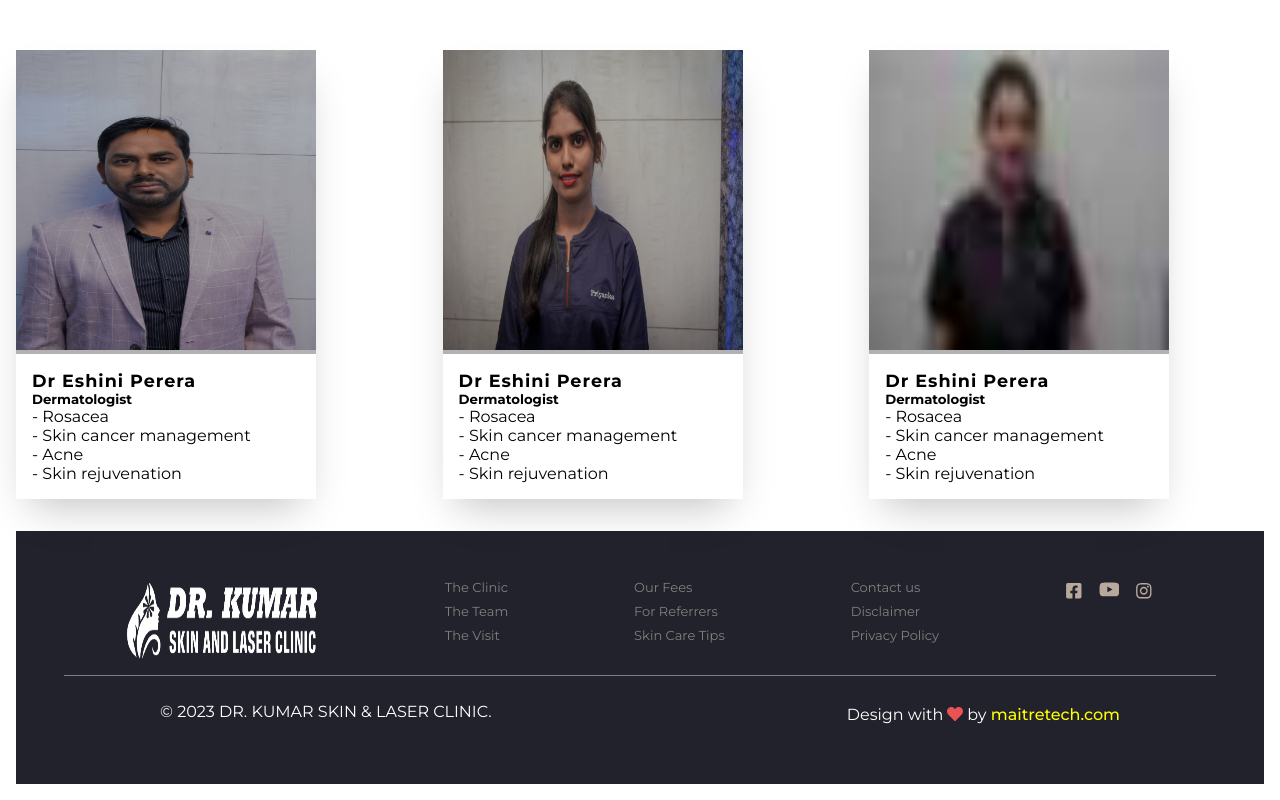
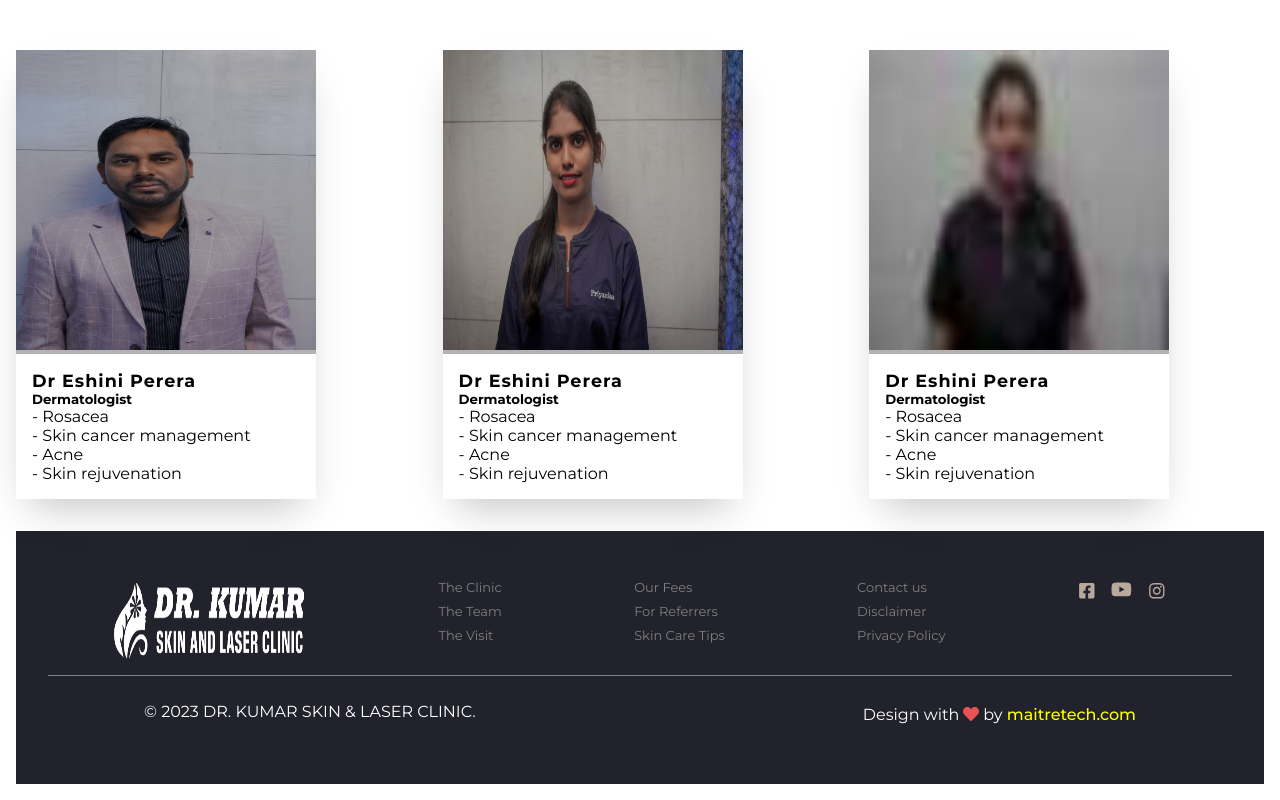
Before and after one commit to punitdiwan/drrkumar-new, a Next.js app: page /theteam in a window 1280 px wide. Shown: the part 4000-4800 px from the top of the page. Built offline with nearby package versions, Linux system fonts and the light colour scheme.

Commit message:
footer third upaation

```diff
--- a/styles/globals.css
+++ b/styles/globals.css
@@ -429,7 +429,7 @@ p {
   display: flex;
   flex-direction: column;
   margin: 1rem;
-  padding: 3rem;
+  padding: 3rem 2rem;
   background-color: #21222b;
 }
 .footer-1 a {
@@ -1356,6 +1356,7 @@ figcaption {
   }
   .footer {
     margin: 0;
+    /* padding: 3rem 2rem; */
   }
   .summer {
     margin-top: 3rem;
@@ -1956,6 +1957,6 @@ span {
 
 @media (max-width: 350px) {
   .footer {
-    padding: 3rem 1.5rem;
-  }
-}
+    padding: 3rem 1rem;
+  }
+}
```
